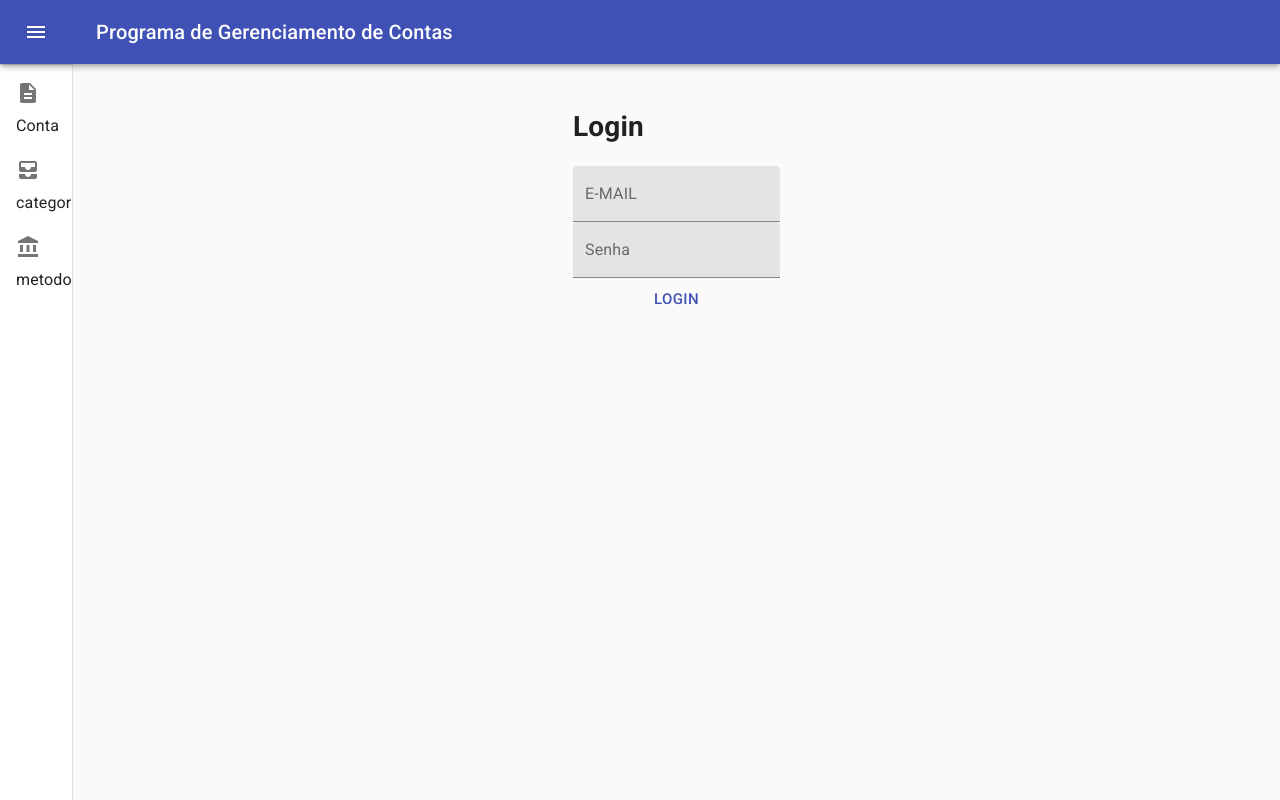
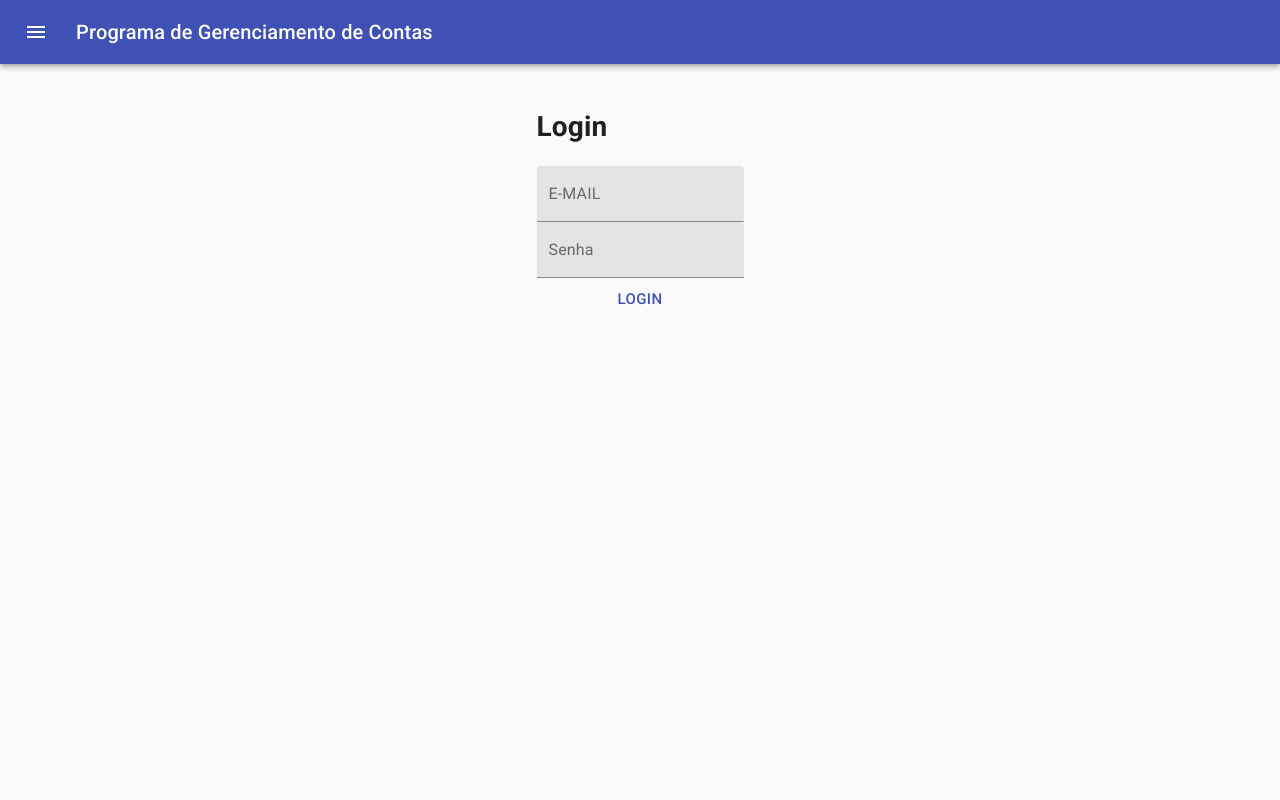
Before and after one commit to matheusCalaca/bill-front, a React (Create React App) app: page / in a window 1280 px wide. Built offline with nearby package versions, Linux system fonts and the light colour scheme.

Commit message:
adicionado metodo de grid

```diff
--- a/src/App.tsx
+++ b/src/App.tsx
@@ -19,7 +19,6 @@
 import React, { useState } from 'react';
 import Routes from './routes';
 
-
 const drawerWidth = 240;
 
 const useStyles = makeStyles((theme: Theme) =>
@@ -28,22 +27,21 @@
       display: 'flex',
     },
     appBar: {
-      zIndex: theme.zIndex.drawer + 1,
-      transition: theme.transitions.create(['width', 'margin'], {
+      transition: theme.transitions.create(['margin', 'width'], {
         easing: theme.transitions.easing.sharp,
         duration: theme.transitions.duration.leavingScreen,
       }),
     },
     appBarShift: {
+      width: `calc(100% - ${drawerWidth}px)`,
       marginLeft: drawerWidth,
-      width: `calc(100% - ${drawerWidth}px)`,
-      transition: theme.transitions.create(['width', 'margin'], {
-        easing: theme.transitions.easing.sharp,
+      transition: theme.transitions.create(['margin', 'width'], {
+        easing: theme.transitions.easing.easeOut,
         duration: theme.transitions.duration.enteringScreen,
       }),
     },
     menuButton: {
-      marginRight: 36,
+      marginRight: theme.spacing(2),
     },
     hide: {
       display: 'none',
@@ -51,37 +49,33 @@
     drawer: {
       width: drawerWidth,
       flexShrink: 0,
-      whiteSpace: 'nowrap',
     },
-    drawerOpen: {
+    drawerPaper: {
       width: drawerWidth,
-      transition: theme.transitions.create('width', {
-        easing: theme.transitions.easing.sharp,
-        duration: theme.transitions.duration.enteringScreen,
-      }),
     },
-    drawerClose: {
-      transition: theme.transitions.create('width', {
-        easing: theme.transitions.easing.sharp,
-        duration: theme.transitions.duration.leavingScreen,
-      }),
-      overflowX: 'hidden',
-      width: theme.spacing(7) + 1,
-      [theme.breakpoints.up('sm')]: {
-        width: theme.spacing(9) + 1,
-      },
-    },
-    toolbar: {
+    drawerHeader: {
       display: 'flex',
       alignItems: 'center',
-      justifyContent: 'flex-end',
       padding: theme.spacing(0, 1),
       // necessary for content to be below app bar
       ...theme.mixins.toolbar,
+      justifyContent: 'flex-end',
     },
     content: {
       flexGrow: 1,
       padding: theme.spacing(3),
+      transition: theme.transitions.create('margin', {
+        easing: theme.transitions.easing.sharp,
+        duration: theme.transitions.duration.leavingScreen,
+      }),
+      marginLeft: -drawerWidth,
+    },
+    contentShift: {
+      transition: theme.transitions.create('margin', {
+        easing: theme.transitions.easing.easeOut,
+        duration: theme.transitions.duration.enteringScreen,
+      }),
+      marginLeft: 0,
     },
   }),
 );
@@ -130,31 +124,27 @@
             </IconButton>
             <Typography variant="h6" noWrap>
               Programa de Gerenciamento de Contas
-    </Typography>
+            </Typography>
           </Toolbar>
         </AppBar>
         <Drawer
-          variant="permanent"
-          className={clsx(classes.drawer, {
-            [classes.drawerOpen]: open,
-            [classes.drawerClose]: !open,
-          })}
+          className={classes.drawer}
+          variant="persistent"
+          anchor="left"
+          open={open}
           classes={{
-            paper: clsx({
-              [classes.drawerOpen]: open,
-              [classes.drawerClose]: !open,
-            }),
+            paper: classes.drawerPaper,
           }}
         >
-          <div className={classes.toolbar}>
+          <div className={classes.drawerHeader}>
             <IconButton onClick={handleDrawerClose}>
-              {theme.direction === 'rtl' ? <ChevronRightIcon /> : <ChevronLeftIcon />}
+              {theme.direction === 'ltr' ? <ChevronLeftIcon /> : <ChevronRightIcon />}
             </IconButton>
           </div>
           <Divider />
           <List>
             <ListItem button key="bill" onClick={() => redirectPage("conta")}>
-              <Grid  >
+              <Grid container >
                 <Grid >
                   <ListItemIcon ><Description></Description> </ListItemIcon>
                 </Grid>
@@ -164,7 +154,7 @@
               </Grid>
             </ListItem>
             <ListItem button key="category" onClick={() => redirectPage("categoria")} >
-              <Grid >
+              <Grid container >
                 <Grid >
                   <ListItemIcon ><AllInbox></AllInbox> </ListItemIcon>
                 </Grid>
@@ -174,7 +164,7 @@
               </Grid>
             </ListItem>
             <ListItem button key="metodoPagamento" onClick={() => redirectPage("metodoPagamento")}>
-              <Grid >
+              <Grid container >
                 <Grid >
                   <ListItemIcon ><AccountBalance></AccountBalance> </ListItemIcon>
                 </Grid>
@@ -186,8 +176,12 @@
 
           </List>
         </Drawer>
-        <main className={classes.content}>
-          <div className={classes.toolbar} />
+        <main
+          className={clsx(classes.content, {
+            [classes.contentShift]: open,
+          })}
+        >
+          <div className={classes.drawerHeader} />
           <Routes />
         </main>
       </div>
```
